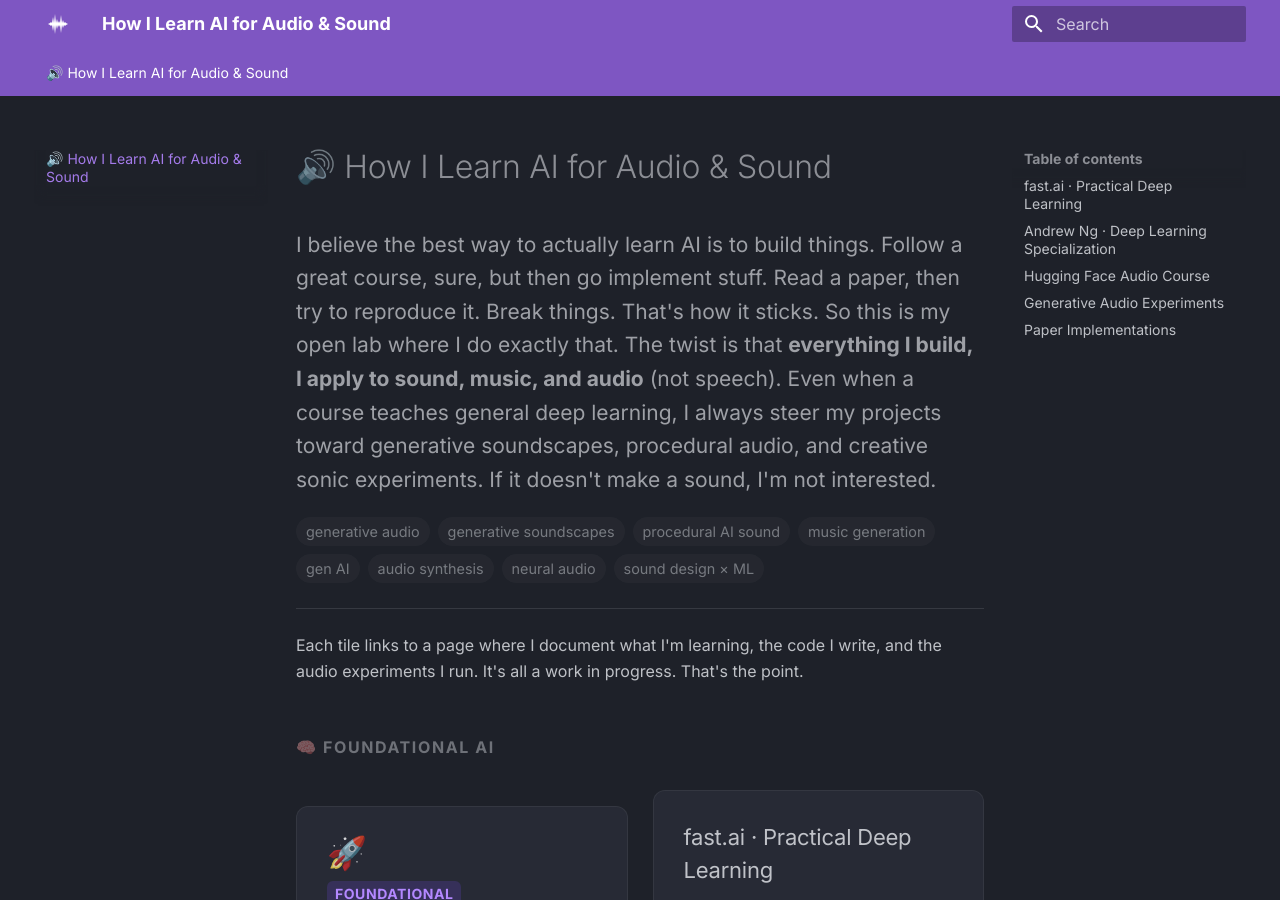
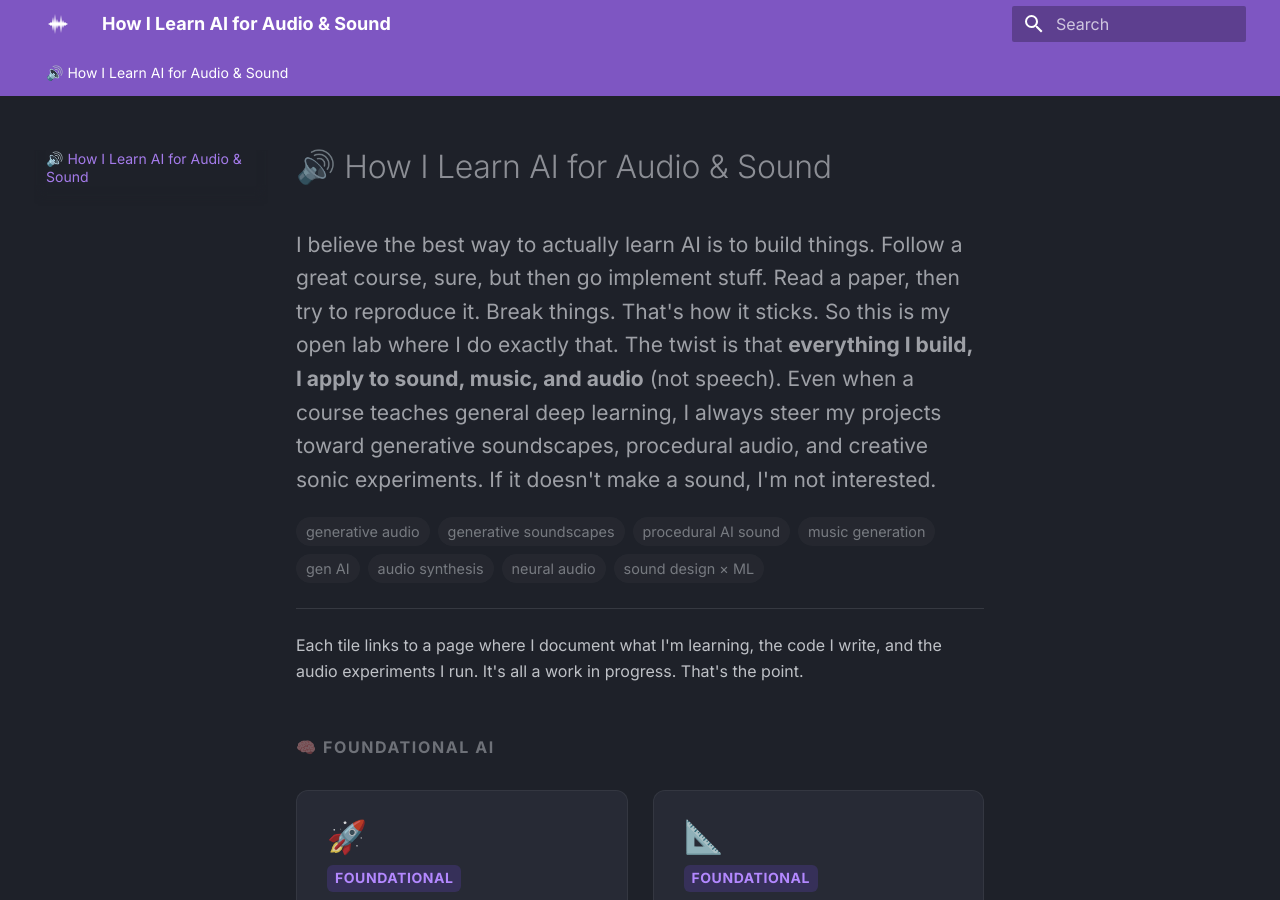
Before and after one commit to my-sonicase/learn-gen-AI-audio, an MkDocs documentation site: the page built from docs/index.md, in a window 1280 px wide and 900 px high. Built offline with MkDocs 1.6.1 and Material for MkDocs 9.7.7, drawn with Linux system fonts in a browser that asks for light colours.

Commit message:
<div class=grid-cards>

```diff
--- a/docs/index.md
+++ b/docs/index.md
@@ -21,7 +21,7 @@ Each tile links to a page where I document what I'm learning, the code I write,
 
 <p class="section-label">🧠 Foundational AI</p>
 
-<div class="grid-cards" markdown>
+<div class="grid-cards">
 
 <a class="card foundational" href="courses/fastai/">
   <span class="card-icon">🚀</span>
@@ -41,7 +41,7 @@ Each tile links to a page where I document what I'm learning, the code I write,
 
 <p class="section-label">🎧 Applied AI for Audio</p>
 
-<div class="grid-cards" markdown>
+<div class="grid-cards">
 
 <a class="card applied" href="courses/hf-audio/">
   <span class="card-icon">🤗</span>
@@ -54,7 +54,7 @@ Each tile links to a page where I document what I'm learning, the code I write,
 
 <p class="section-label">🎨 Generative & Creative AI</p>
 
-<div class="grid-cards" markdown>
+<div class="grid-cards">
 
 <a class="card generative" href="courses/gen-audio/">
   <span class="card-icon">🌊</span>
@@ -67,7 +67,7 @@ Each tile links to a page where I document what I'm learning, the code I write,
 
 <p class="section-label">📄 Papers & Research</p>
 
-<div class="grid-cards" markdown>
+<div class="grid-cards">
 
 <a class="card research" href="papers/">
   <span class="card-icon">🔬</span>
```
